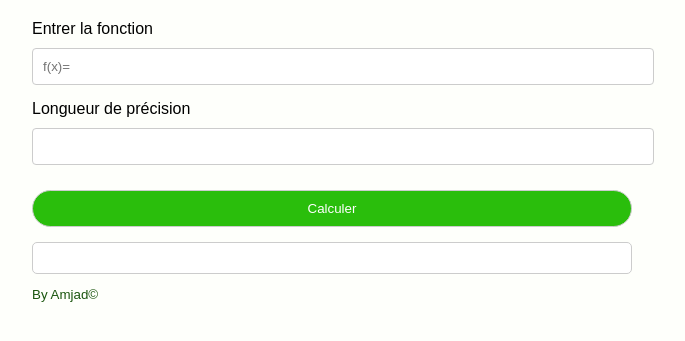
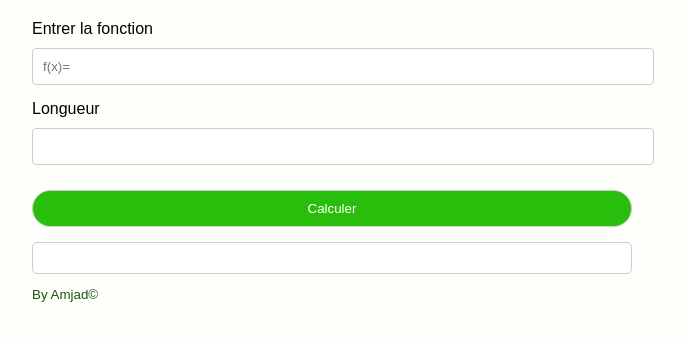
Before and after one commit to amjad52/Dichotomie, a plain HTML site: page index.html in a window 1280 px wide. Shown: the part 81-422 px from the top of the page, without its empty margins (308-993 px from the left). Drawn offline with Linux system fonts and the light colour scheme.

Commit message:
Fix HTML formatting and update label text

```diff
--- a/index.html
+++ b/index.html
@@ -12,7 +12,7 @@
   <label for="fonction">Entrer la fonction</label>
   <input type="text" id="fonction" placeholder="f(x)= ">
 
-  <label for="longueur">Longueur de précision</label>
+  <label for="longueur">Longueur</label>
   <input type="number" id="longueur" step="any">
 
   <button onclick="calculer()">Calculer</button>
```
